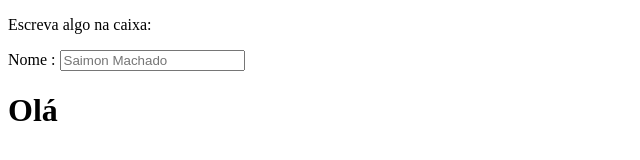
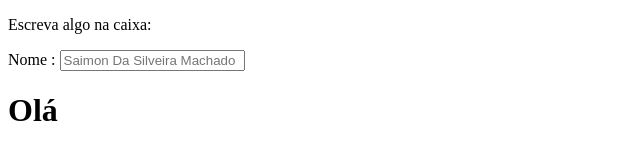
Before and after one commit to SaimonMachado12/tarefa, a plain HTML site: page index.html in a window 1280 px wide. Shown: the full height of the page, 0-640 px from the left. Drawn offline with nearby package versions, Linux system fonts and the light colour scheme.

Commit message:
versao 4

```diff
--- a/index.html
+++ b/index.html
@@ -9,7 +9,7 @@
 <div ng-app="">
 
 <p>Escreva algo na caixa:</p>
-<p>Nome : <input type="text" ng-model="nome" placeholder="Saimon Machado"></p>
+<p>Nome : <input type="text" ng-model="nome" placeholder="Saimon Da Silveira Machado"></p>
 <h1>Olá {{nome}}</h1>
 
 </div>
```
